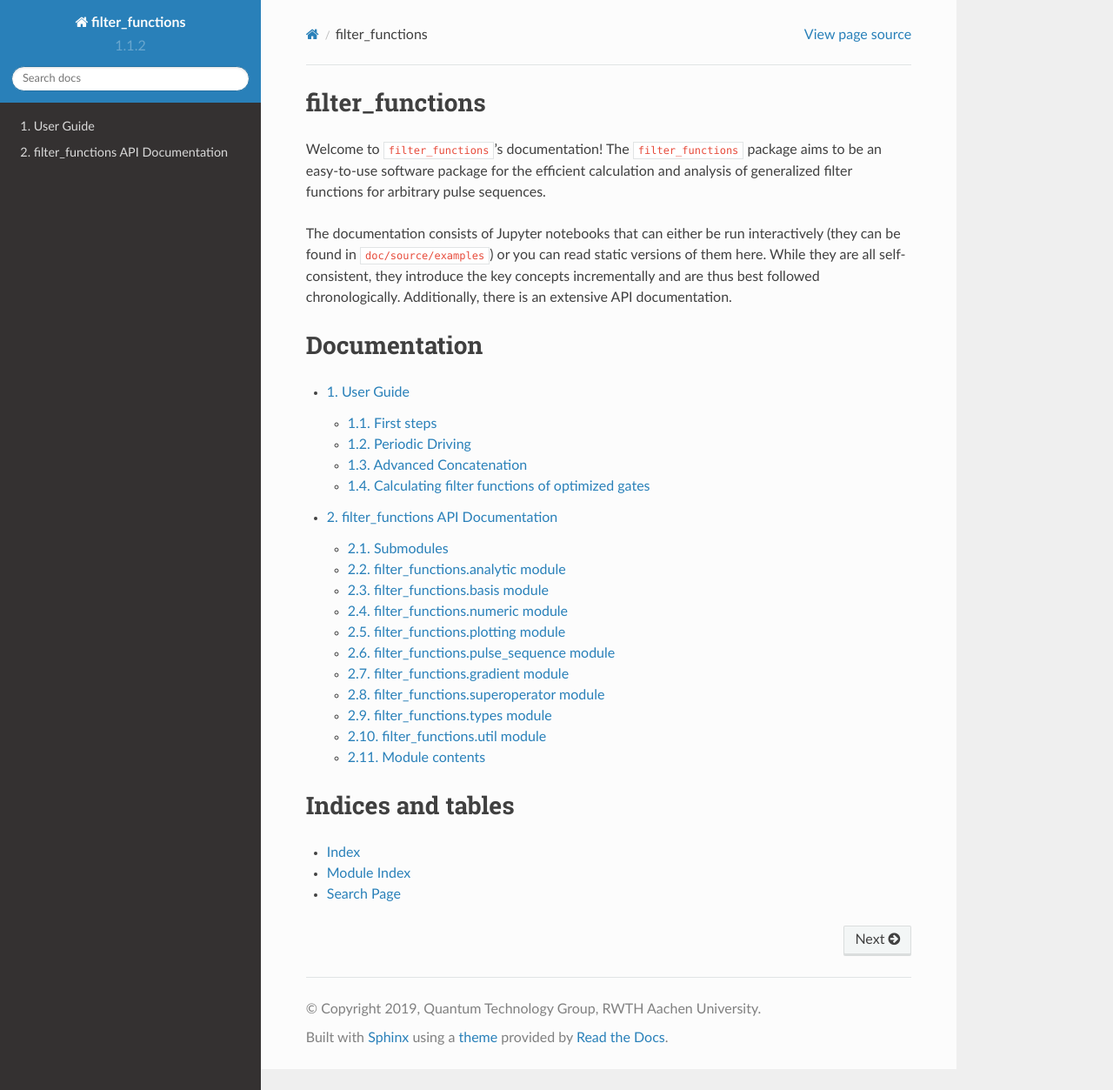
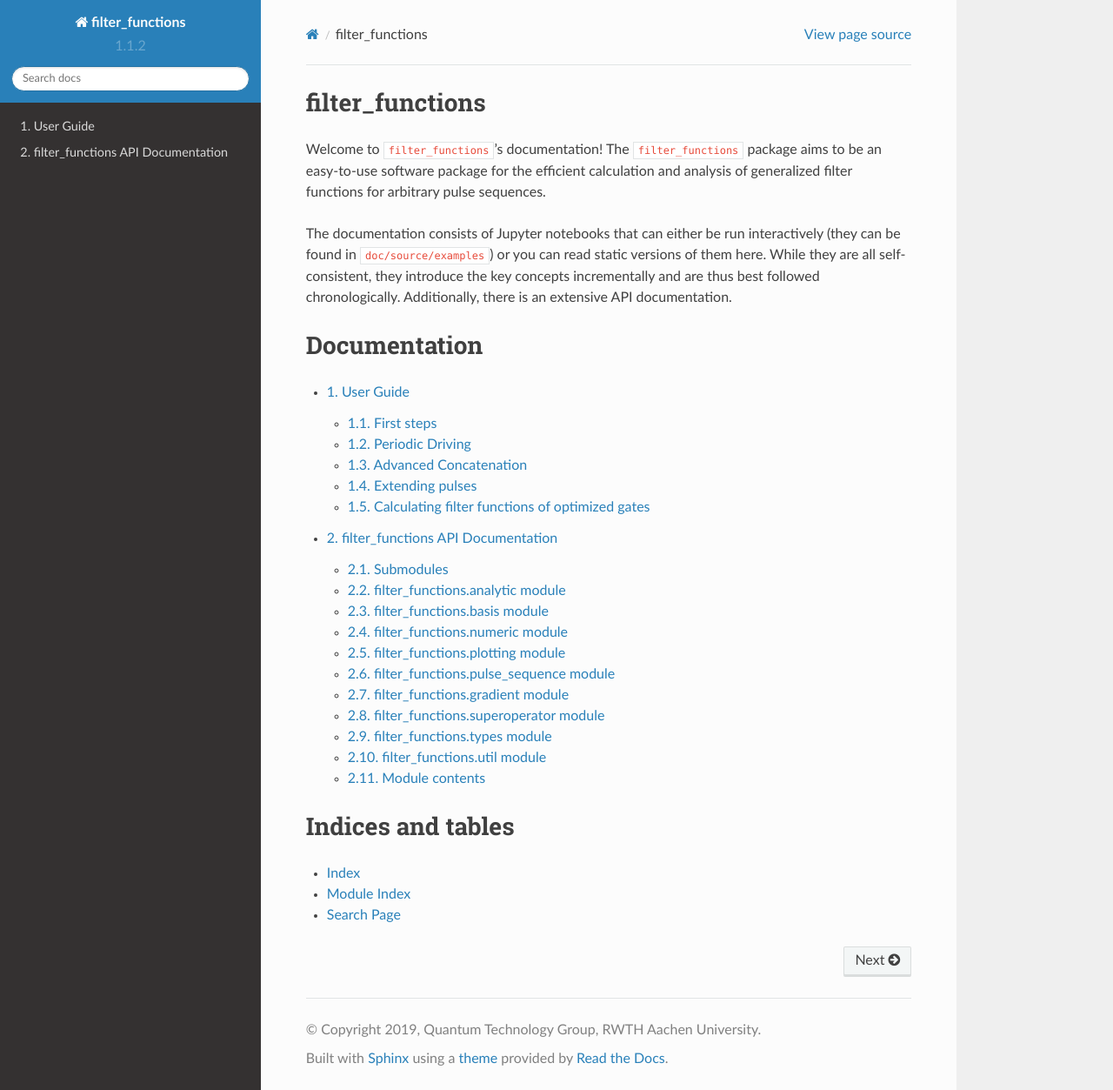
Before and after one commit to qutech/filter_functions, a Sphinx documentation site: the page built from doc/source/index.rst, in a window 1280 px wide and 1253 px high. Shown: the whole window at 87% size. Built offline with Sphinx 7.4.7 and the Read the Docs theme 2.0.0, drawn with Linux system fonts in a browser that asks for light colours; pages that are not in the unit, such as notebooks, are missing from menus; part of the change alters nothing that is shown.

Commit message:
Readd lost file

```diff
--- a/doc/source/conf.py
+++ b/doc/source/conf.py
@@ -59,9 +59,6 @@ extensions = [
     #'sphinx.ext.autodoc',
     #'sphinx.ext.doctest',
 ]
-
-# Autosummary
-autosummary_generate = True
 
 # Apidoc config
 apidoc_module_dir = '../../filter_functions'
```
Also changed, not shown: doc/source/examples/advanced_concatenation.ipynb, doc/source/examples/extending_pulses.ipynb (added).
